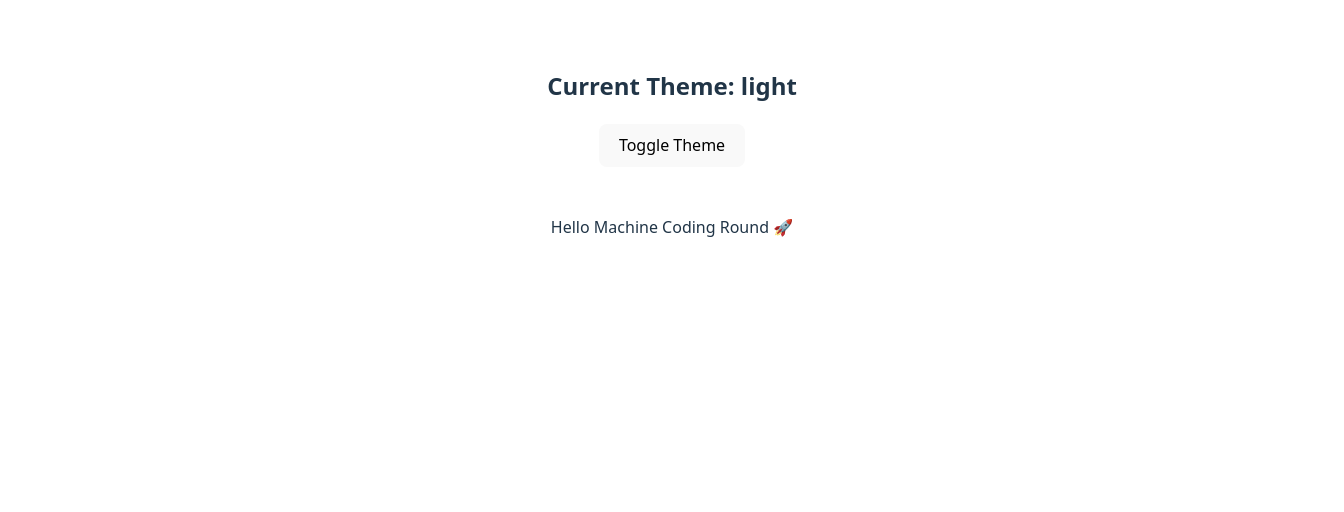
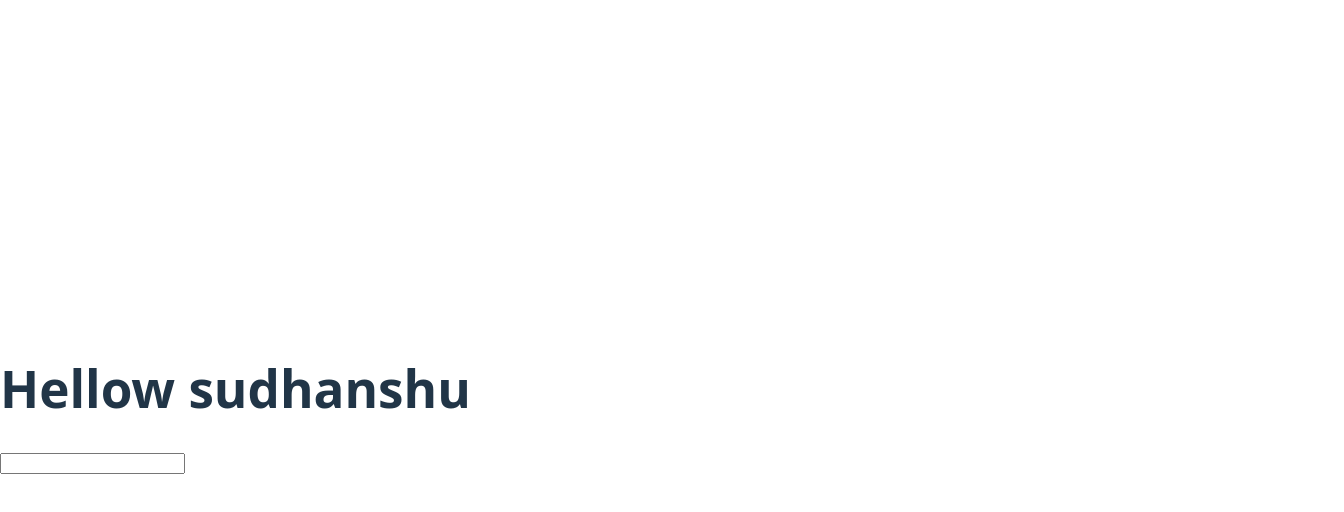
Before and after one commit to sd8917/Frontend-interview, a React (Vite) app: page / in a window 1280 px wide. Shown: the top 512 px of the page, 1344 px wide, since content can reach past the window. Built offline with nearby package versions, Linux system fonts and the light colour scheme.

Commit message:
ref hook

```diff
--- a/src/App.tsx
+++ b/src/App.tsx
@@ -1,14 +1,19 @@
-import { Content } from "./components/Context";
-import { Header } from "./components/Header";
-import { ThemeProvider } from "./components/ThemeContext";
-import './App.css'
+// import { Content } from "./components/Context";
+// import { Header } from "./components/Header";
+// import { ThemeProvider } from "./components/ThemeContext";
+// import './App.css'
+
+import MyComp from "./components/MyComp";
 
 function App() {
   return (
-    <ThemeProvider>
-      <Header />
-      <Content />
-    </ThemeProvider>
+    <>
+    <MyComp />
+    </>
+    // <ThemeProvider>
+    //   <Header />
+    //   <Content />
+    // </ThemeProvider>
   );
 }
 
--- /dev/null
+++ b/src/components/MyComp.tsx
@@ -0,0 +1,32 @@
+import {useEffect, useRef, useState} from 'react'
+
+const MyComp = () => {
+
+    const temp = useRef(null);
+    const inputRef = useRef<HTMLInputElement>(null);
+
+    useEffect(()=>{
+       if (temp.current) {
+         console.log("temp ", (temp.current as HTMLElement).innerText);
+       }
+    },[])
+    console.log('temp ', temp);
+
+   const focusInput = () => {
+    console.log('called')
+        if (inputRef.current) {
+          console.log("focus ", inputRef.current)
+        //   inputRef.current.focus();
+        }
+    };
+  return (
+    <div>
+        <h1 ref={temp}>Hellow sudhanshu</h1>
+
+        <input type='text' ref={inputRef} onFocus={focusInput}/>
+
+    </div>
+  )
+}
+
+export default MyComp
```
Also changed, not shown: 1 other file (tests, documents, lock files or other folders).
